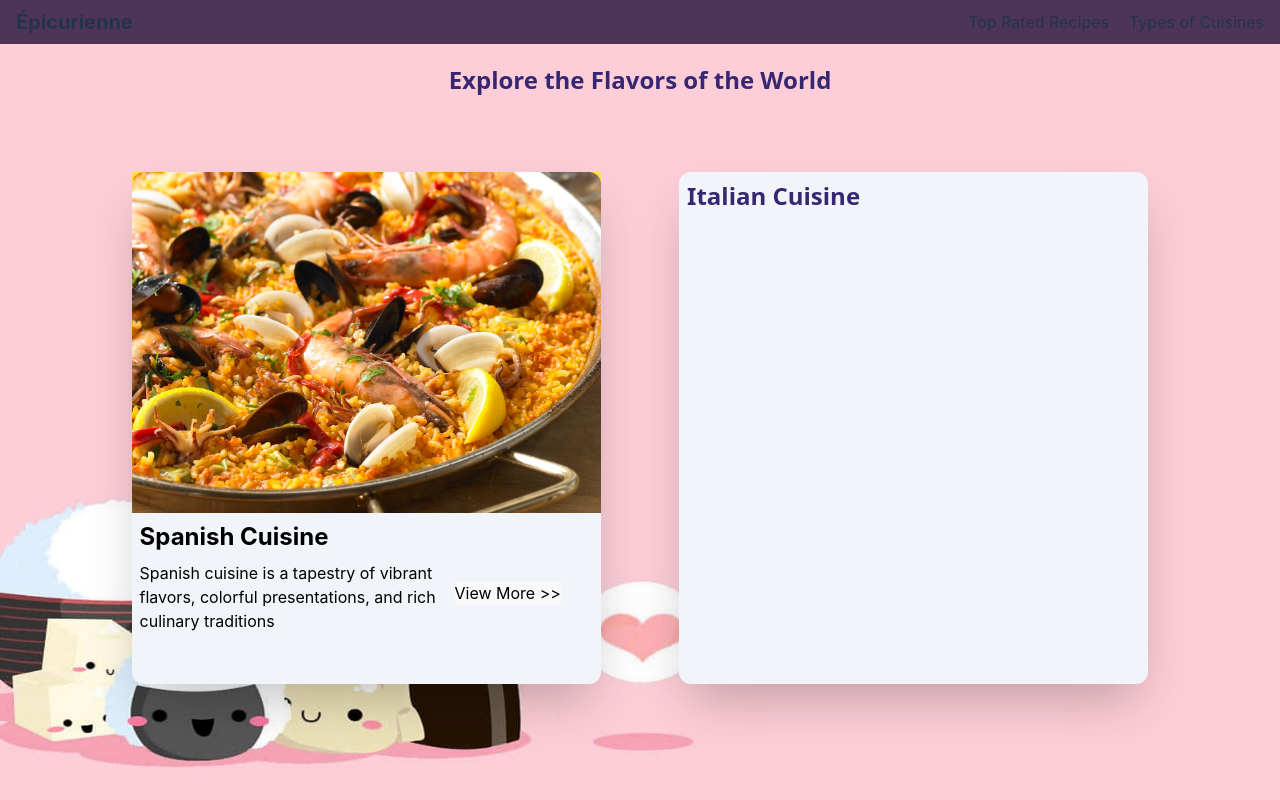
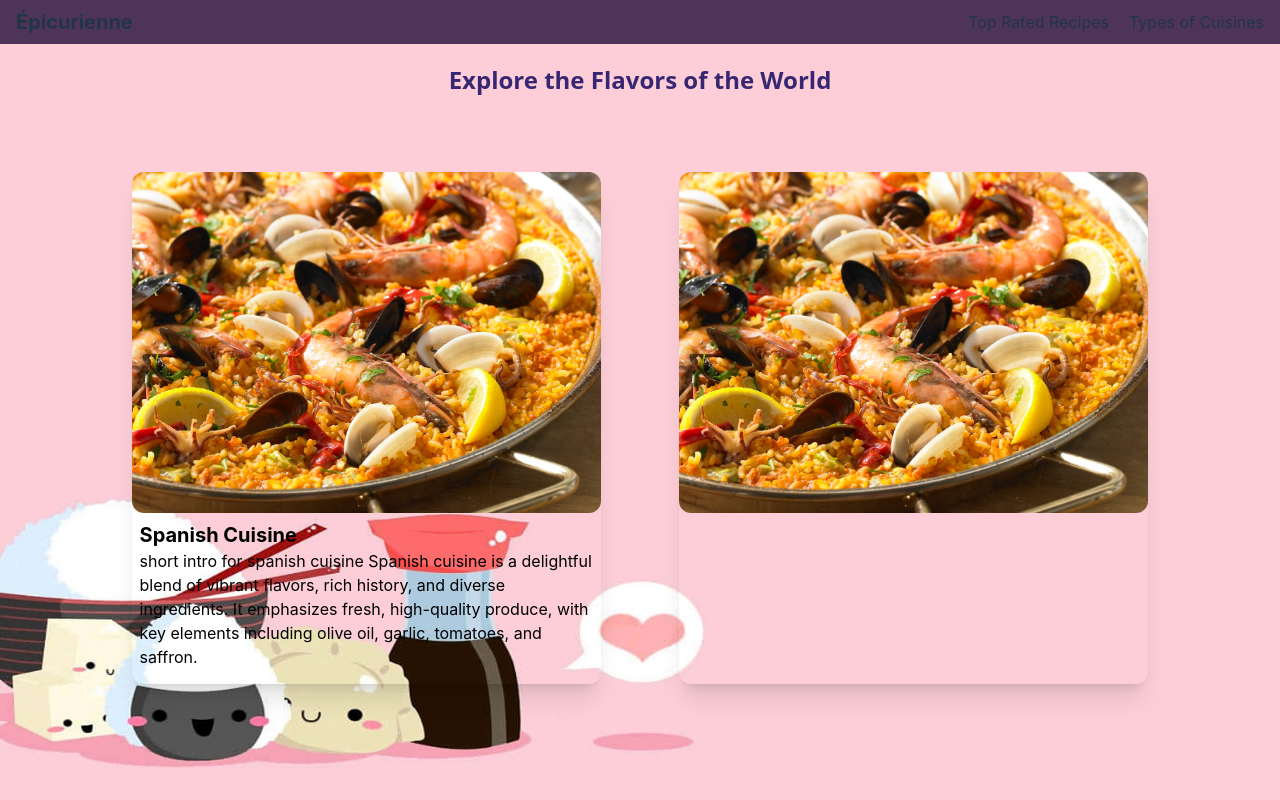
Before and after one commit to Meliorasimp/RecipeApp, a React (Vite) app in the folder client/: page /cuisines in a window 1280 px wide. Built offline with nearby package versions, Linux system fonts and the light colour scheme.

Commit message:
Updated the frontend

```diff
--- a/client/src/pages/Cuisines.jsx
+++ b/client/src/pages/Cuisines.jsx
@@ -6,19 +6,28 @@ const Cuisines = () => {
     <div className='homepage-background flex justify-center items-center relative flex-col'>
         <h1 className='mb-4 mt-4 absolute top-12 homepage-text-color font-bold text-2xl'>Explore the Flavors of the World</h1>
         <div className='h-4/5 w-11/12 flex flex-wrap justify-evenly items-center mt-14'>
-        <div className='h-4/5 w-2/5 bg-slate-100 rounded-xl shadow-2xl'>
-            <div className='bg-yellow-300 h-2/3 w-full'>
-                <img src="./mixed-seafood-paella.jpg" alt="" className='h-full w-full object-cover rounded-tl-xl rounded-tr-xl'/>
+          <div className='group h-4/5 w-2/5 [perspective: 1000px]'>
+            <div className='relative h-full w-full rounded-xl shadow-xl [transform-style: preserve-3d] group-hover:[transform:rotateY(180deg)] transition-all duration-700'>
+              <div className='absolute inset-0'>
+                <img src="./mixed-seafood-paella.jpg" alt="dasd" className='h-2/3 w-full  rounded-xl object-cover shadow-black/40'/>
+                <h1 className='mt-2 ml-2 text-black text-xl font-bold'>Spanish Cuisine</h1>
+                <p className='ml-2 mr-2 text-black'>short intro for spanish cuisine
+                Spanish cuisine is a delightful blend of vibrant flavors, rich history, and diverse ingredients. It emphasizes fresh, high-quality produce, with key elements including olive oil, garlic, tomatoes, and saffron.</p>
+              </div>
+              <div className='absolute inset-0 rounded-xl bg-black/40 flex justify-center items-center [transform:rotateY(180deg)] [backface-visibility:hidden]'>
+                <div className='flex'>
+                  <h1>Hello World</h1>
+                </div>
+              </div>
             </div>
-            <h1 className='mt-2 ml-2 mb-2 text-black text-2xl font-bold'>Spanish Cuisine</h1>
-           <div className='flex flex-row relative'>
-                <p className='text-black mr-2 ml-2 w-80'>Spanish cuisine is a tapestry of vibrant flavors, colorful presentations, and rich culinary traditions</p>
-                <button className='text-black absolute right-10 top-5 hover:text-slate-500'>View More >></button>
-           </div>
-        </div>
-        <div className='h-4/5 w-2/5 bg-slate-100 rounded-xl shadow-2xl'>
-            <h1 className='mt-2 ml-2 homepage-text-color text-2xl font-bold'>Italian Cuisine</h1>
-        </div>
+          </div>
+          <div className='group h-4/5 w-2/5 [perspective: 1000px]'>
+            <div className='relative h-full w-full rounded-xl shadow-xl [transform-style: preserve-3d] group-hover:[transform:rotateY(180deg)] transition-all duration-500'>
+              <div className='absolute inset-0'>
+                <img src="./mixed-seafood-paella.jpg" alt="dasd" className='h-2/3 w-full  rounded-xl object-cover shadow-black/40'/>
+              </div>
+            </div>
+          </div>
       </div>
     </div>
   )
--- a/client/src/styles/homepagestyles.css
+++ b/client/src/styles/homepagestyles.css
@@ -7,6 +7,10 @@ body, html {
     background-repeat: no-repeat;
     height:100vh;
     width: 100vw;
+}
+
+.backface-hidden {
+    backface-visibility: hidden;
 }
 
 .homepage-text-color {
```
